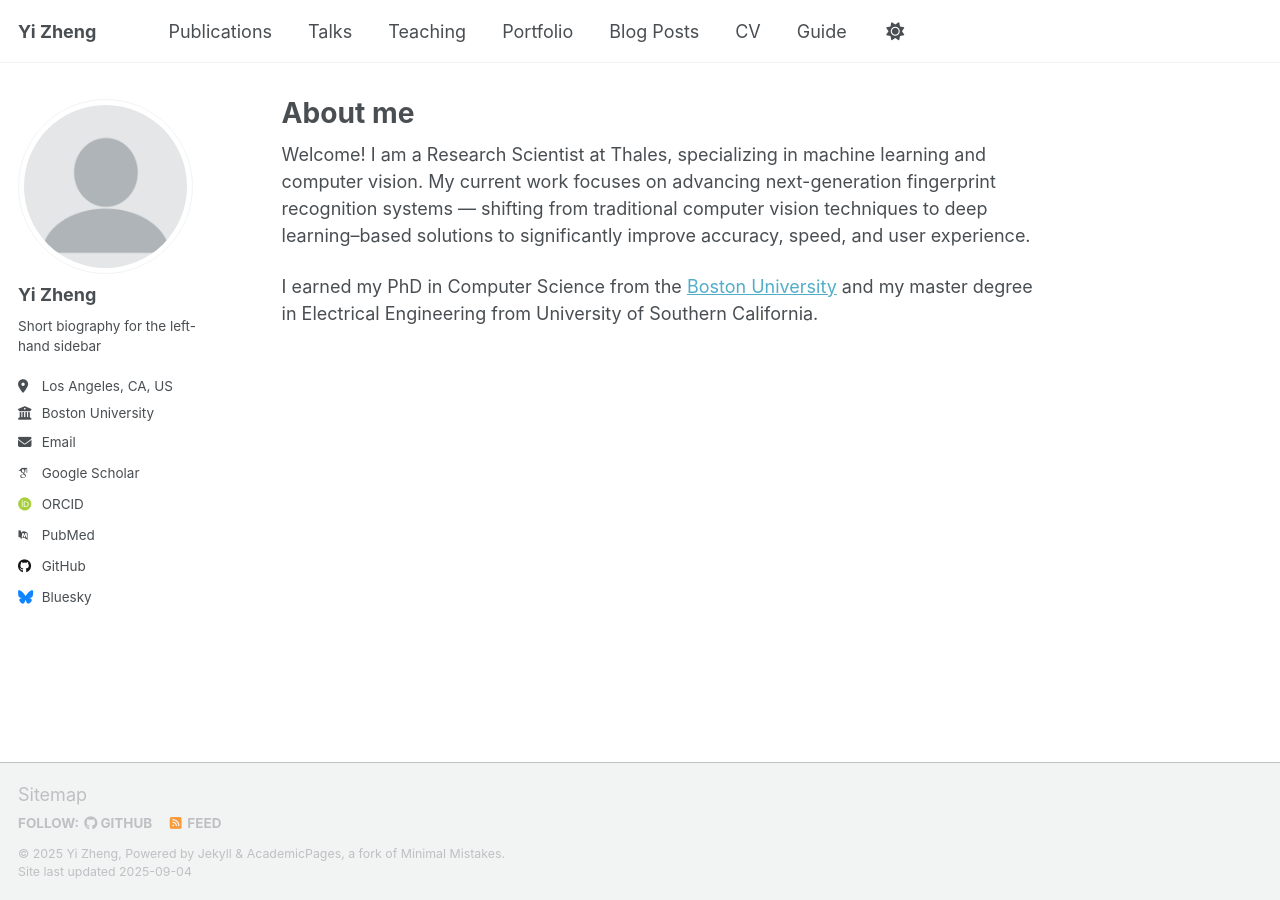
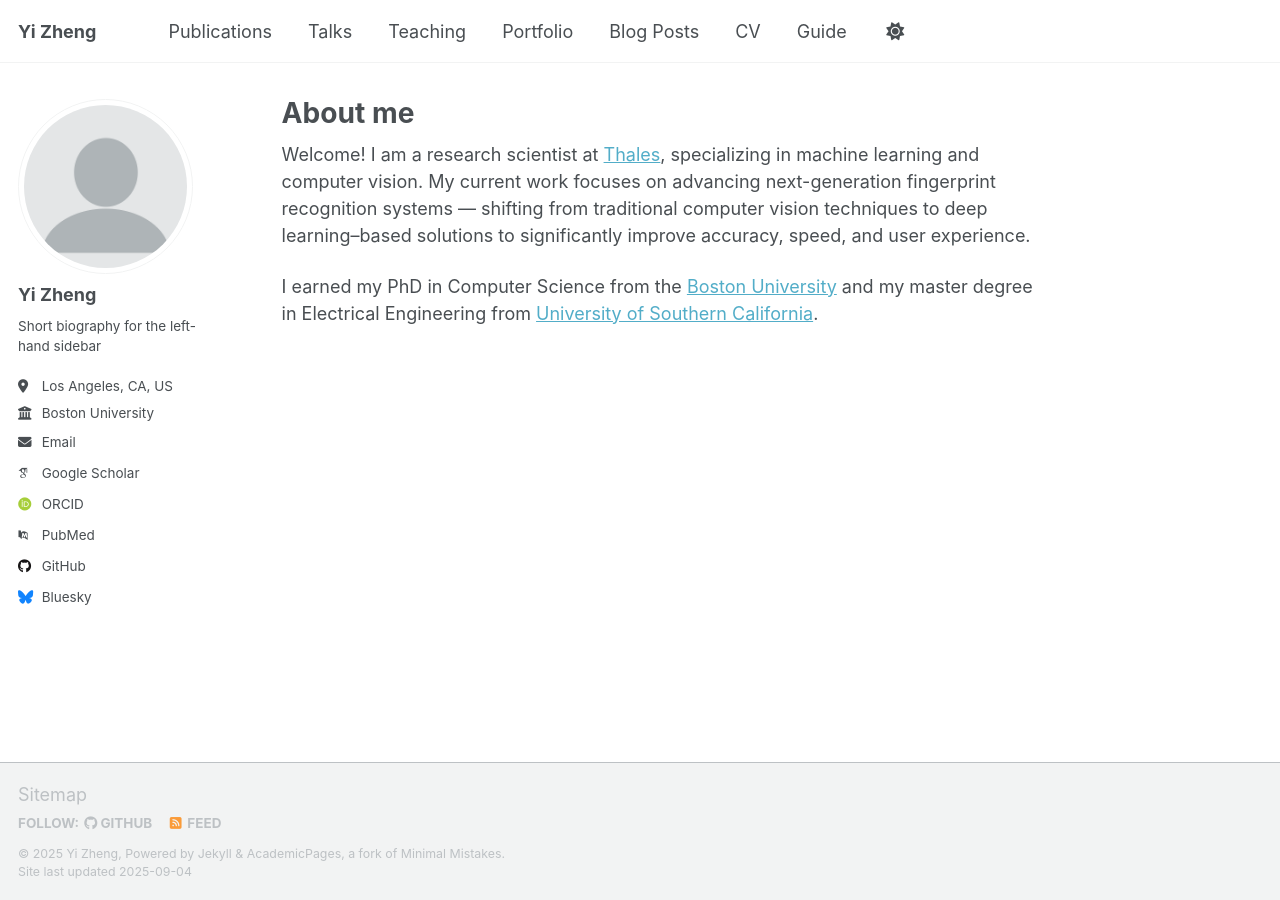
Before and after one commit to GSWS/GSWS.github.io, a Jekyll site: the page built from _pages/about.md, in a window 1280 px wide. Built offline with Jekyll 4.4.1, drawn with Linux system fonts in a browser that asks for light colours; some web fonts are replaced; a script that is not in the unit is left out; part of the change alters nothing that is shown.

```diff
--- a/_pages/about.md
+++ b/_pages/about.md
@@ -7,6 +7,6 @@ redirect_from:
   - /about.html
 ---
 
-Welcome! I am a Research Scientist at Thales, specializing in machine learning and computer vision. My current work focuses on advancing next-generation fingerprint recognition systems — shifting from traditional computer vision techniques to deep learning–based solutions to significantly improve accuracy, speed, and user experience.
+Welcome! I am a research scientist at [Thales](https://www.thalesgroup.com/en), specializing in machine learning and computer vision. My current work focuses on advancing next-generation fingerprint recognition systems — shifting from traditional computer vision techniques to deep learning–based solutions to significantly improve accuracy, speed, and user experience.
 
-I earned my PhD in Computer Science from the [Boston University](https://www.bu.edu/) and my master degree in Electrical Engineering from University of Southern California.
+I earned my PhD in Computer Science from the [Boston University](https://www.bu.edu/) and my master degree in Electrical Engineering from [University of Southern California](https://www.usc.edu/).
```
